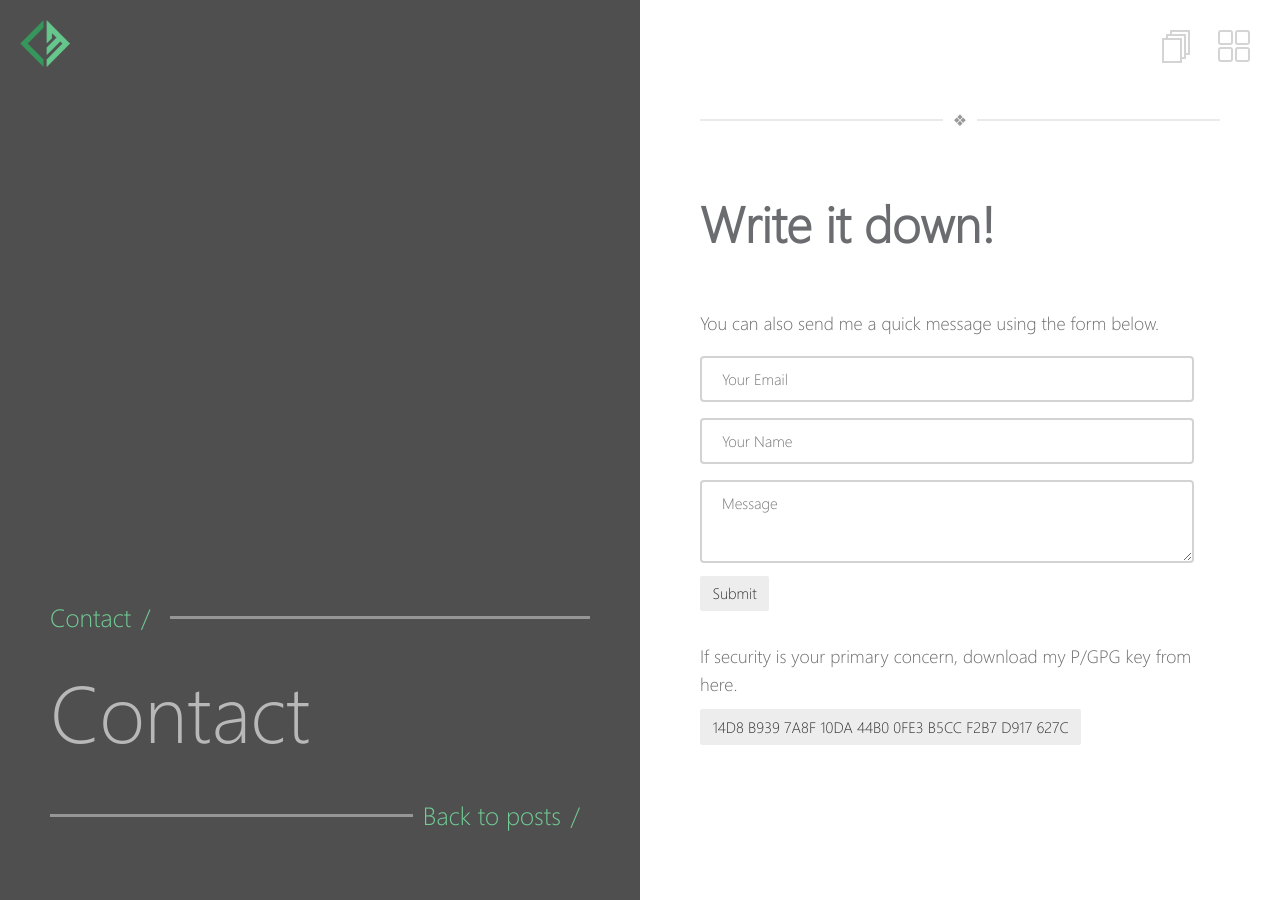
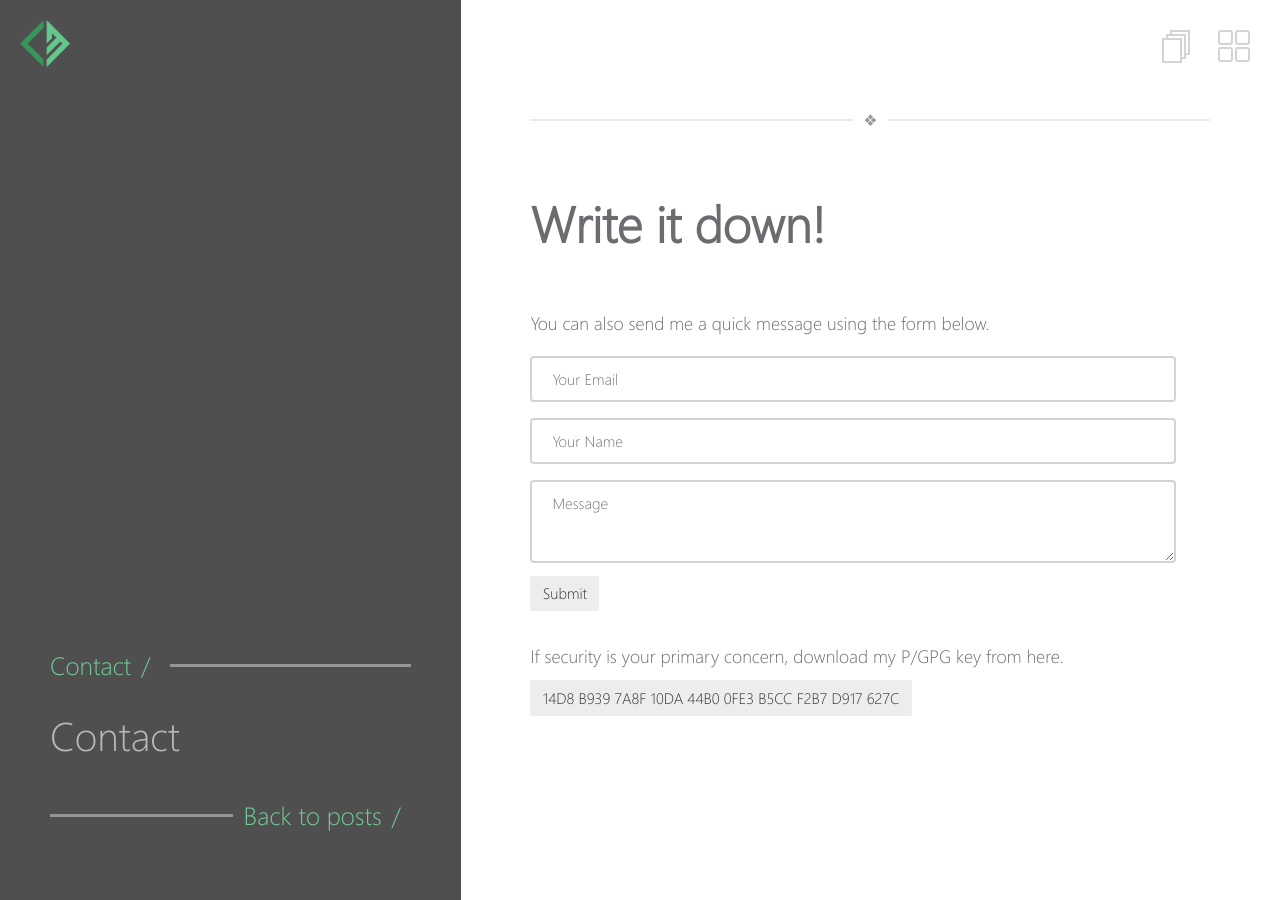
Before and after one commit to kevydotvinu/gnulinuxmate.com, a Jekyll site: the page built from contact.md, in a window 1280 px wide. Built offline with Jekyll 4.4.1, drawn with Linux system fonts in a browser that asks for light colours.

Commit message:
modified main-info size

```diff
--- a/_config.yml
+++ b/_config.yml
@@ -32,7 +32,7 @@
 disqus: linuxmate-ml
 
 # Social Links
-email:             vinu@linuxmate.ml
+#email:             vinu@linuxmate.ml
 #google.plus:        username
 twitter:            kevy_vinu
 #facebook:           username
--- a/assets/_sass/_site.scss
+++ b/assets/_sass/_site.scss
@@ -11,9 +11,22 @@
   overflow-y: auto;
 }
 
-.block-left,
+.block-left {
+  width: 36%;
+  height: 100%;
+  position: relative;
+  display: table;
+  > div {
+    display: table-cell;
+    vertical-align: middle;
+  }
+  .content {
+    height: 100%;
+  }
+}
+
 .block-right {
-  width: 50%;
+  width: 64%;
   height: 100%;
   position: relative;
   display: table;
@@ -463,7 +476,7 @@
 }
 
 .section-title {
-  font-size: 100px;
+  font-size: 50px;
   position: absolute;
   bottom: 50px;
   left: 50px;
@@ -594,7 +607,7 @@
     position: relative;
     left: auto;
     bottom: auto;
-    font-size: 80px;
+    font-size: 40px;
   }
   .tags > li {
     background: none;
@@ -709,7 +722,7 @@
   }
 }
 
-@media screen and (max-width: 960px) {
+@media screen and (max-width: 1070px) {
   .block-left,
   .block-right {
     float: none;
```
